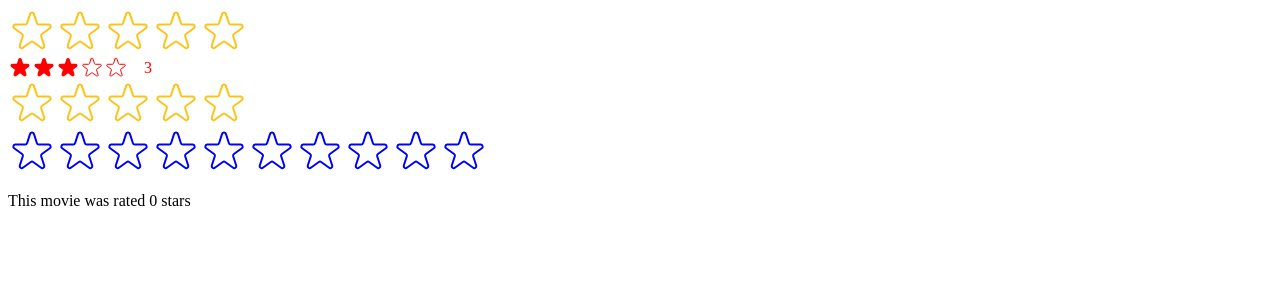
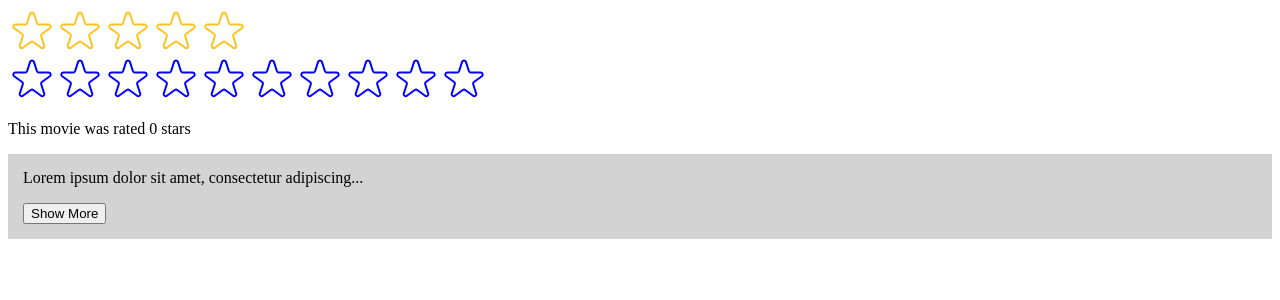
Before and after one commit to brunopenner/Use-Popcorn-V2, a React (Vite) app: page / in a window 1280 px wide. Shown: the top 300 px of the page. Built offline with nearby package versions, Linux system fonts and the light colour scheme.

Commit message:
#121. CHALLENGE #1: Text Expander Component - My Approach

```diff
--- /dev/null
+++ b/src/TextExpander.jsx
@@ -0,0 +1,14 @@
+import { useState } from "react"
+
+export default function TextExpander ({children, maxLength=50, buttonText="Show More", collapseButtonText="Show Less", buttonColor, buttonBgColor}) {
+    const [expanded, setExpanded] = useState(false);
+
+    return (
+        <div style={{background: "lightgray", padding: 15}}>
+            <p style={{marginTop: 0}}>
+                {expanded ? children : children.substring(0, maxLength) + (children.length > maxLength ? "..." : "")}
+            </p>
+            <button style={ buttonColor || buttonBgColor ? {color: buttonColor, background: buttonBgColor} : undefined} onClick={() => setExpanded(!expanded)}>{expanded ? collapseButtonText : buttonText}</button>
+        </div>
+    )
+}
--- a/src/main.jsx
+++ b/src/main.jsx
@@ -1,6 +1,7 @@
 import { StrictMode, useState } from 'react'
 import { createRoot } from 'react-dom/client'
 import StarRating from './StarRating'
+import TextExpander from './TextExpander'
 // import './index.css'
 // import App from './App.jsx'
 
@@ -18,9 +19,13 @@ function Test() {
 createRoot(document.getElementById('root')).render(
   <StrictMode>
     {/* <App /> */}
-    <StarRating messages={["Terrible", "Bad", "Okay", "Good", "Amazing"]}/>
-    <StarRating size={24} color="red" defaultRating={3}/>
     <StarRating/>
     <Test />
+    <TextExpander>
+        Lorem ipsum dolor sit amet, consectetur adipiscing elit.
+        Sed nec ante vitae turpis mattis imperdiet. Nunc vehicula turpis elit, ut hendrerit ligula sollicitudin vel.
+        Nullam pharetra nisl consequat lectus venenatis auctor. Vivamus sagittis convallis orci, et rhoncus neque lobortis sit amet. Sed efficitur malesuada lectus eu bibendum. In aliquet lacus sagittis luctus blandit.
+        Aenean fermentum dui sed lorem scelerisque, ultricies luctus tortor lacinia. Etiam vel felis tempus, sollicitudin arcu quis, vehicula nunc.
+    </TextExpander>
   </StrictMode>,
 )
```
